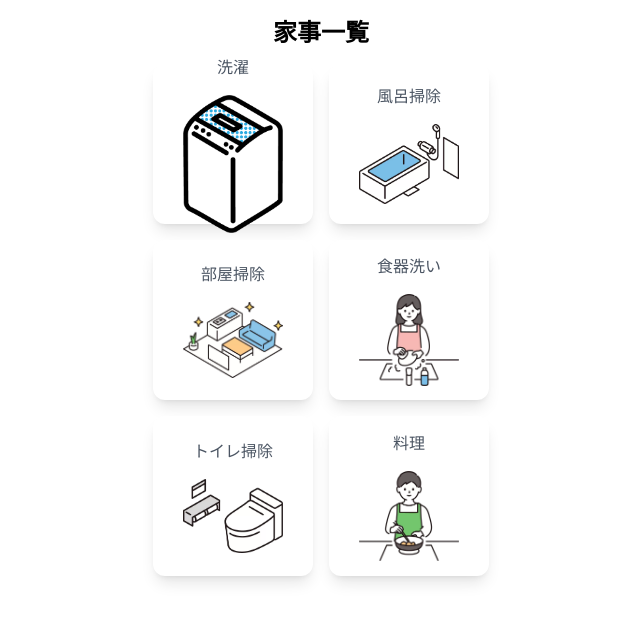
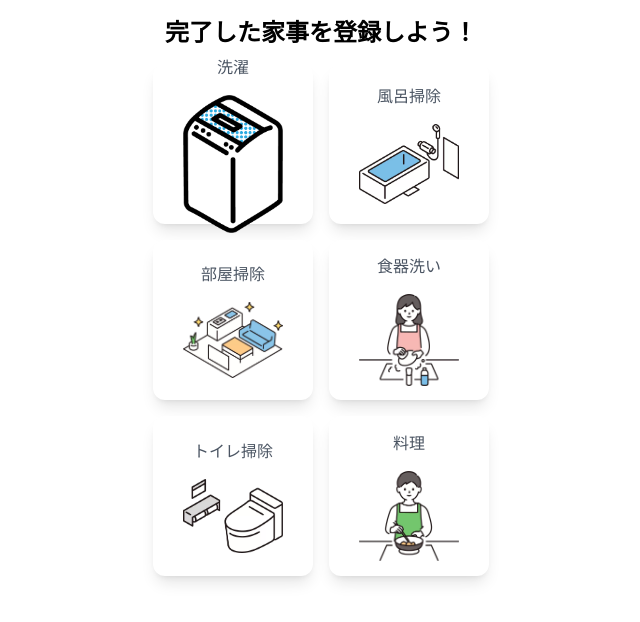
Before and after one commit to teritamas/kajitter, a Nuxt app: page /add-house-work in a window 1280 px wide. Shown: the top 622 px of the page, without its empty margins (319-959 px from the left). Built offline with nearby package versions, Linux system fonts and the light colour scheme; no server answers.

Commit message:
:+1: 登録画面の文言修正

```diff
--- a/pages/add-house-work.vue
+++ b/pages/add-house-work.vue
@@ -32,7 +32,7 @@
 
 <template>
   <div class="flex flex-col items-center">
-    <h1 class="text-2xl font-semibold mt-4">家事一覧</h1>
+    <h1 class="text-2xl font-semibold mt-4">完了した家事を登録しよう！</h1>
     <div class="grid grid-cols-2 gap-4 mt-4">
       <HouseWorkCard
         v-for="work in houseWorkList"
```
